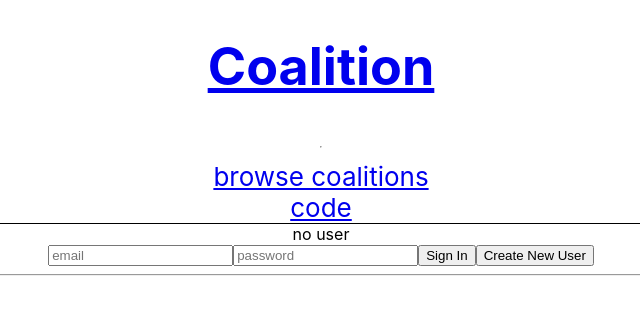
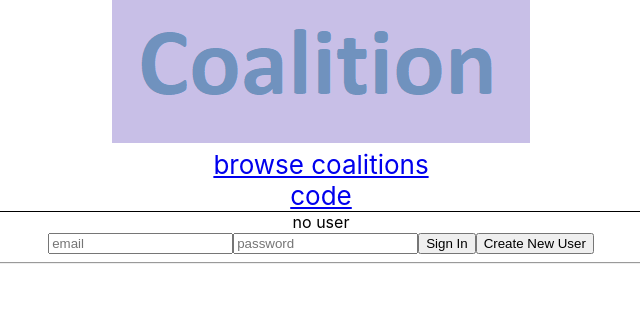
Before and after one commit to eyarham/coalition, a React (Create React App) app: page /#/ in a window 1280 px wide. Before the commit this address led to /#/browse. Shown: the top 314 px of the page, without its empty margins (319-959 px from the left). Built offline with nearby package versions, Linux system fonts and the light colour scheme; no server answers.

Commit message:
add header logo image

```diff
--- /dev/null
+++ b/src/_common/HeaderLogo.js
@@ -0,0 +1,15 @@
+import React from 'react'
+import mainLogo from '../__resources/Coalition.png'
+import { getOriginUrl } from './api';
+import './common.css';
+
+const HeaderLogo = () => {
+  return (
+    <div className='header-logo'>
+    <a href={getOriginUrl()}>
+      <img src={mainLogo} alt="fireSpot"/></a>
+    </div>
+  )
+}
+
+export default HeaderLogo
--- a/src/_common/Layout.js
+++ b/src/_common/Layout.js
@@ -2,14 +2,13 @@ import React from 'react';
 import { Link, Outlet } from "react-router-dom";
 import AuthWrapper from '../auth/AuthWrapper';
 import FirebaseApp from '../firebase/FirebaseApp';
-import { getOriginUrl } from './api';
+import HeaderLogo from './HeaderLogo';
 
 const Layout = () => {
   return (
     <div className="App">
       <header className="App-header">
-        <a href={getOriginUrl()}><h1>Coalition</h1></a>
-        <hr></hr>
+        <HeaderLogo />
         <span className="browse-link"><Link to="/browse">browse coalitions</Link></span>
         <span className="code-link"><a href="https://github.com/eyarham/coalition">code</a></span>
       </header>
--- a/src/_common/common.css
+++ b/src/_common/common.css
@@ -29,3 +29,9 @@ margin: 0 auto;
   float:left;
   margin: 0 auto;
 }
+
+
+.header-logo{
+  float: left;
+  margin: 0;
+}
```
Also changed, not shown: src/__resources/Coalition.png (added).
